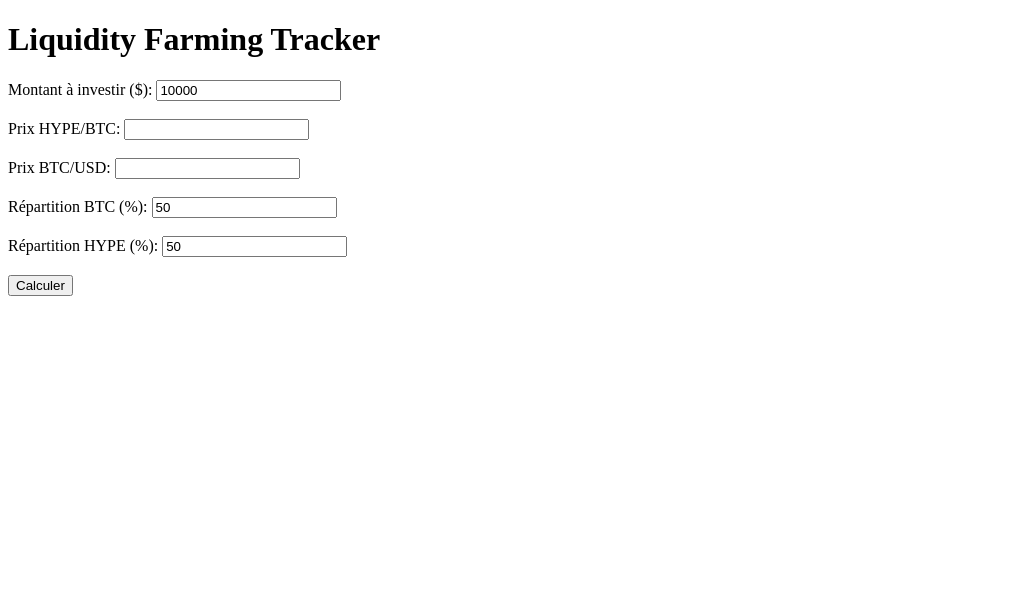
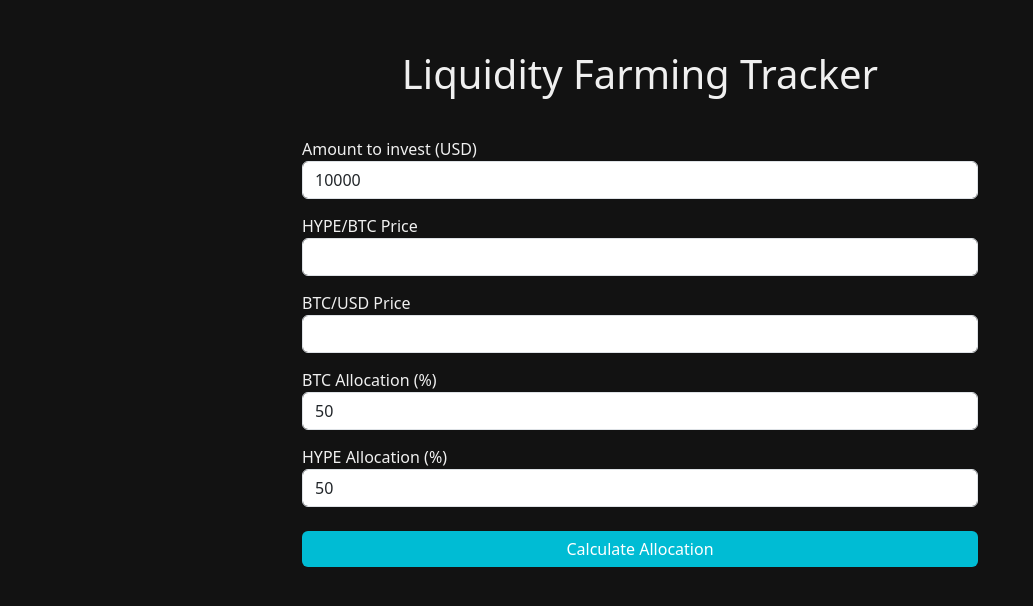
Before and after one commit to tristanraison/liquidity_farming_tracker, a Flask app: page / in a window 1280 px wide. Shown: the top 606 px of the page, without its empty margins (0-1033 px from the left). Run offline with Flask 3, Linux system fonts and the light colour scheme.

Commit message:
Redesign interface with modern dark theme using Bootstrap 5

```diff
--- a/app/templates/index.html
+++ b/app/templates/index.html
@@ -1,51 +1,95 @@
 <!DOCTYPE html>
-<html>
+<html lang="en">
 
 <head>
+    <meta charset="UTF-8">
     <title>Liquidity Farming Tracker</title>
+    <!-- Bootstrap 5 + dark mode styling -->
+    <link href="https://cdn.jsdelivr.net/npm/bootstrap@5.3.2/dist/css/bootstrap.min.css" rel="stylesheet">
+    <style>
+        body {
+            background-color: #121212;
+            color: #f0f0f0;
+        }
+
+        .container {
+            max-width: 700px;
+            margin-top: 50px;
+        }
+
+        label {
+            margin-top: 15px;
+        }
+
+        input {
+            background-color: #1e1e1e;
+            color: #fff;
+            border: 1px solid #555;
+        }
+
+        .card {
+            background-color: #1e1e1e;
+            color: #fff;
+            border: 1px solid #444;
+        }
+
+        .btn-primary {
+            background-color: #00bcd4;
+            border: none;
+        }
+
+        .btn-primary:hover {
+            background-color: #0097a7;
+        }
+    </style>
 </head>
 
 <body>
-    <h1>Liquidity Farming Tracker</h1>
+    <div class="container">
+        <h1 class="mb-4 text-center">Liquidity Farming Tracker</h1>
+
         <form method="POST">
-        <label>Montant à investir ($):</label>
-        <input type="number" name="amount" step="0.01" required value="{{ request.form.amount or 10000 }}"><br><br>
+            <label>Amount to invest (USD)</label>
+            <input type="number" name="amount" class="form-control" step="0.01" required
+                value="{{ request.form.amount or 10000 }}">
 
-        <label>Prix HYPE/BTC:</label>
-        <input type="number" name="price" step="0.0000001" value="{{ request.form.price or '' }}"><br><br>
+            <label>HYPE/BTC Price</label>
+            <input type="number" name="price" class="form-control" step="0.0000001"
+                value="{{ request.form.price or '' }}">
 
-        <label>Prix BTC/USD:</label>
-        <input type="number" name="price_btc_usd" step="0.01" value="{{ request.form.price_btc_usd or '' }}"><br><br>
+            <label>BTC/USD Price</label>
+            <input type="number" name="price_btc_usd" class="form-control" step="0.01"
+                value="{{ request.form.price_btc_usd or '' }}">
 
-        <label>Répartition BTC (%):</label>
-        <input type="number" name="allocation_btc" step="0.01" required
-            value="{{ request.form.allocation_btc or 50 }}"><br><br>
+            <label>BTC Allocation (%)</label>
+            <input type="number" name="allocation_btc" class="form-control" step="0.01" required
+                value="{{ request.form.allocation_btc or 50 }}">
 
-        <label>Répartition HYPE (%):</label>
-        <input type="number" name="allocation_hype" step="0.01" required
-            value="{{ request.form.allocation_hype or 50 }}"><br><br>
+            <label>HYPE Allocation (%)</label>
+            <input type="number" name="allocation_hype" class="form-control" step="0.01" required
+                value="{{ request.form.allocation_hype or 50 }}">
 
-        <button type="submit">Calculer</button>
+            <button type="submit" class="btn btn-primary mt-4 w-100">Calculate Allocation</button>
         </form>
 
-
         {% if result %}
+        <div class="card mt-5 p-4">
             {% if result.error %}
-    <p style="color:red;">Error: {{ result.error }}</p>
+            <h4 class="text-danger">Error</h4>
+            <p>{{ result.error }}</p>
             {% else %}
-    <h2>Résultat</h2>
-    <ul>
-        <li>Prix BTC (USD) : {{ result.price_btc_usd }}</li>
-        <li>Prix HYPE (USD) : {{ result.price_hype_usd }}</li>
-        <li>Répartition choisie : {{ result.btc_pct }}% BTC / {{ result.hype_pct }}% HYPE</li>
-        <li>Allocation BTC : ${{ result.btc_usd }} → {{ result.btc_qty }} BTC</li>
-        <li>Allocation HYPE : ${{ result.hype_usd }} → {{ result.hype_qty }} HYPE</li>
+            <h4>Allocation Results</h4>
+            <ul class="list-unstyled">
+                <li><strong>BTC Price (USD):</strong> {{ result.price_btc_usd }}</li>
+                <li><strong>HYPE Price (USD):</strong> {{ result.price_hype_usd }}</li>
+                <li><strong>Target Allocation:</strong> {{ result.btc_pct }}% BTC / {{ result.hype_pct }}% HYPE</li>
+                <li><strong>BTC Allocation:</strong> ${{ result.btc_usd }} → {{ result.btc_qty }} BTC</li>
+                <li><strong>HYPE Allocation:</strong> ${{ result.hype_usd }} → {{ result.hype_qty }} HYPE</li>
             </ul>
             {% endif %}
+        </div>
         {% endif %}
-
-
-
+    </div>
 </body>
 
 </html>
```
Lines whose indentation alone changed are shown as unchanged.
